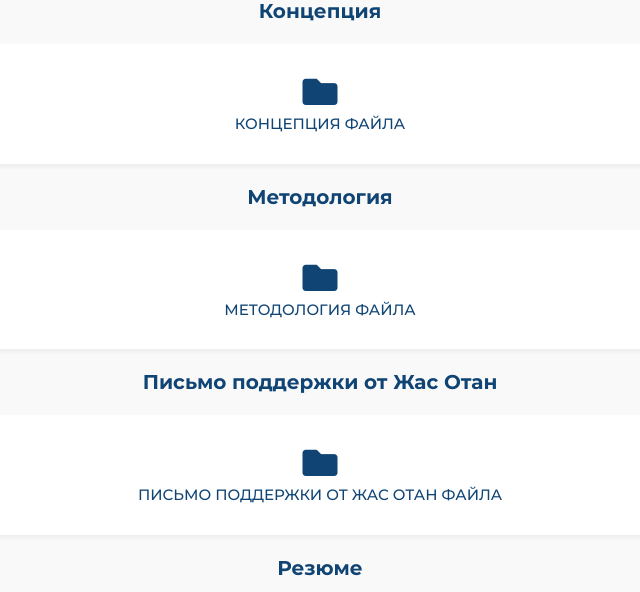
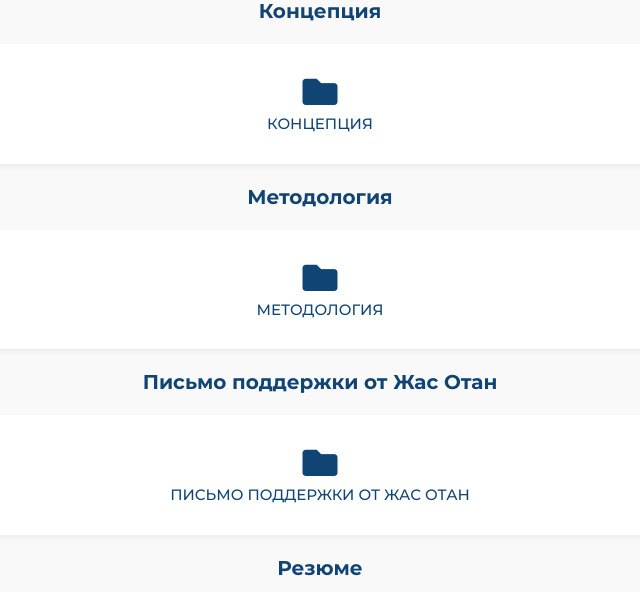
Before and after one commit to BakdauletBolat/exelent, a Django app: page /accelereationprogramm/ in a window 1280 px wide. Shown: the part 152-744 px from the top of the page, without its empty margins (320-960 px from the left). Run offline with Django 3.2, Linux system fonts and the light colour scheme.

Commit message:
'programmaccelerrtion'

```diff
--- a/templates/eduapp/programacceleration.html
+++ b/templates/eduapp/programacceleration.html
@@ -8,19 +8,19 @@
         <h3 class="acceleration-program-title">Концепция</h3>
         <div class="acceleration-program">
             <div class="acceleration-program__item">
-                <i class="fas fa-folder acceleration-program__icon"></i><a class="acceleration-program__link" href="{% static 'pdfs/consection.pdf' %}" download>Концепция файла</a>
+                <i class="fas fa-folder acceleration-program__icon"></i><a class="acceleration-program__link" href="{% static 'pdfs/consection.pdf' %}" download>Концепция</a>
             </div>
         </div>
         <h3 class="acceleration-program-title">Методология </h3>
         <div class="acceleration-program">
             <div class="acceleration-program__item">
-                <i class="fas fa-folder acceleration-program__icon"></i><a class="acceleration-program__link" href="{% static 'pdfs/astanahub.pdf.pdf' %}" download>Методология файла</a>
+                <i class="fas fa-folder acceleration-program__icon"></i><a class="acceleration-program__link" href="{% static 'pdfs/astanahub.pdf.pdf' %}" download>Методология</a>
             </div>
         </div>
         <h3 class="acceleration-program-title"> Письмо поддержки от Жас Отан </h3>
         <div class="acceleration-program">
             <div class="acceleration-program__item">
-                <i class="fas fa-folder acceleration-program__icon"></i><a class="acceleration-program__link" href="{% static 'pdfs/jasotan.pdf' %}" download>Письмо поддержки от Жас Отан файла</a>
+                <i class="fas fa-folder acceleration-program__icon"></i><a class="acceleration-program__link" href="{% static 'pdfs/jasotan.pdf' %}" download>Письмо поддержки от Жас Отан</a>
             </div>
         </div>
         <h3 class="acceleration-program-title">Резюме</h3>
```
